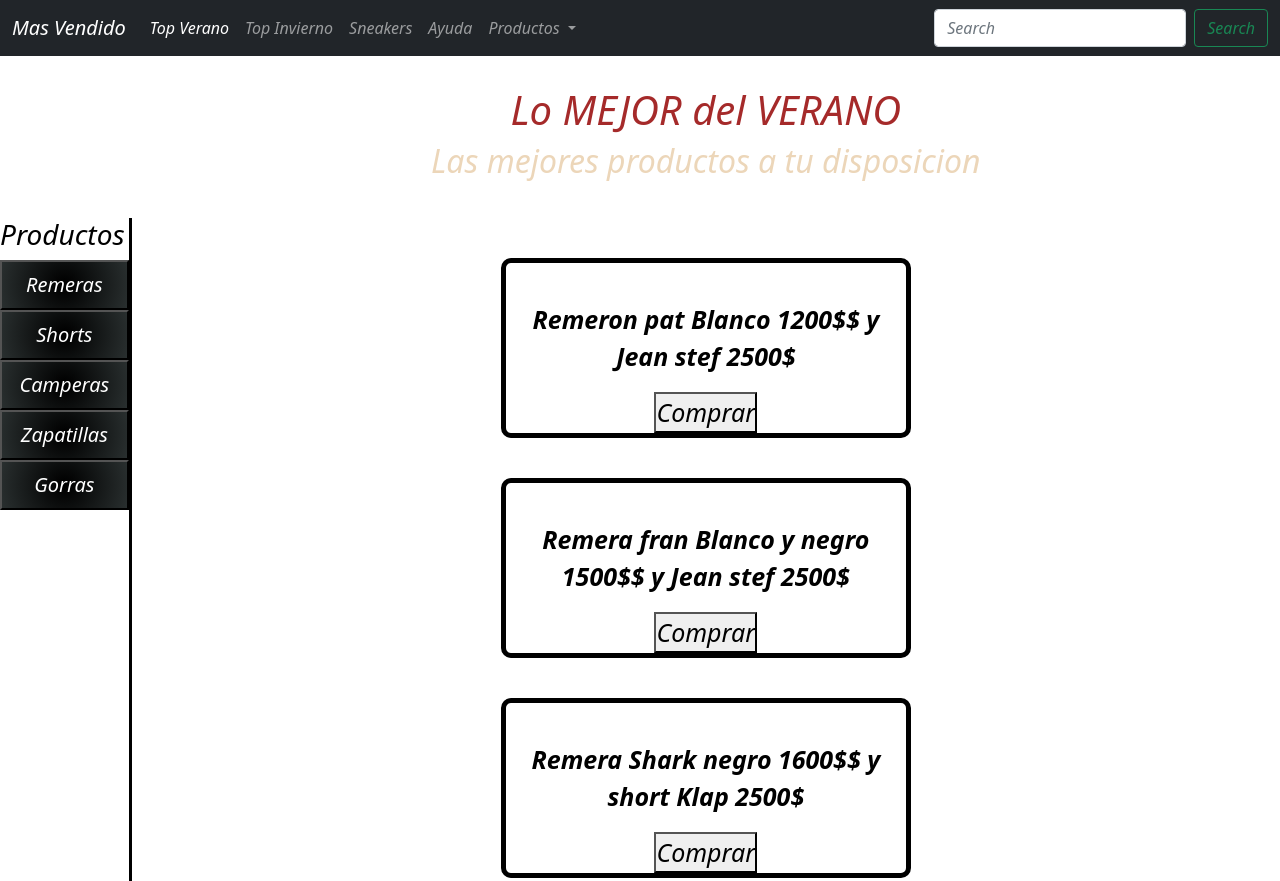
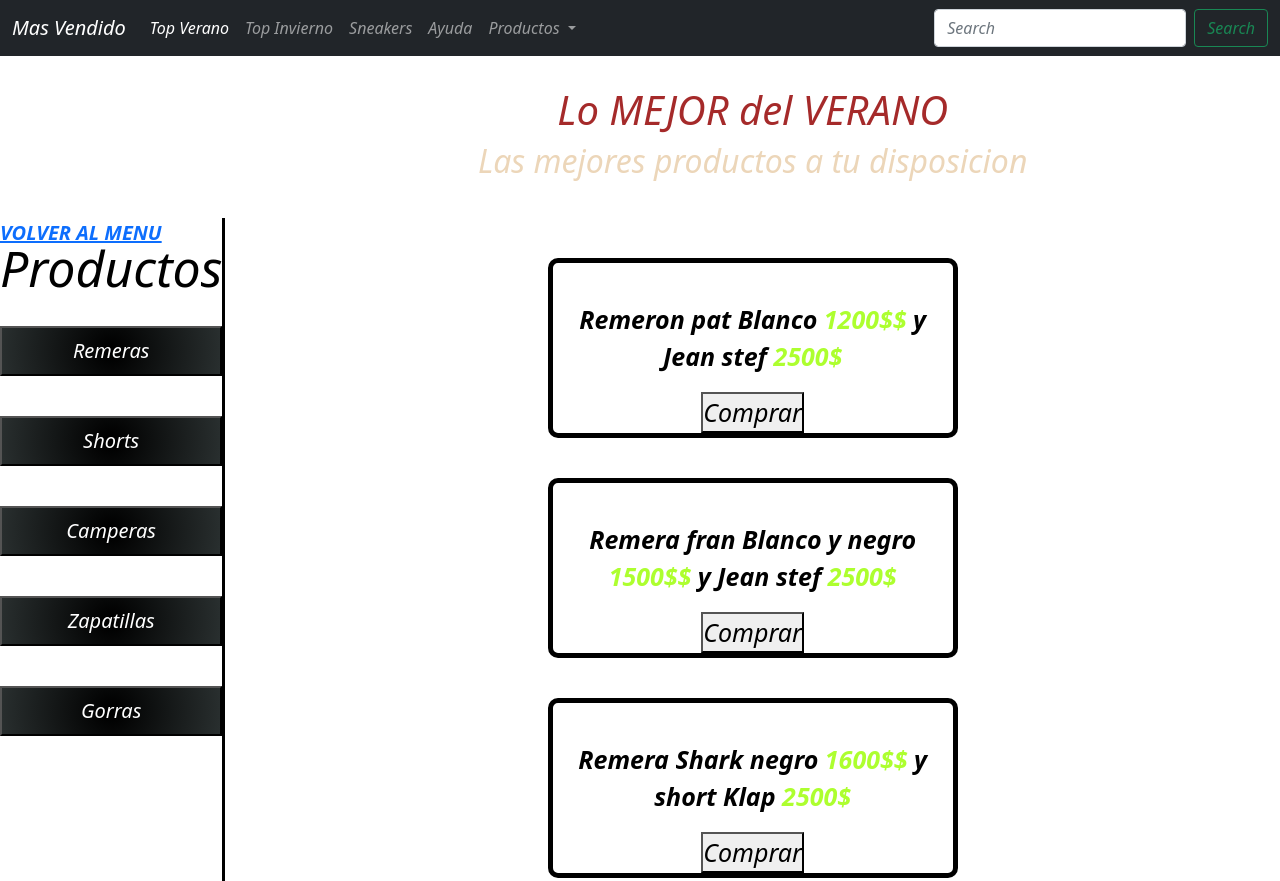
Before and after one commit to jhoeel07/Aplicando_SASS_jh, a plain HTML site: page page_3/top_verano.html in a window 1280 px wide. Shown: the top 881 px of the page. Drawn offline with nearby package versions, Linux system fonts and the light colour scheme; a web font is replaced by a local one.

Commit message:
Lista la aplicacion de Ssas en modo Tablet

```diff
--- a/css/Backupmain.css
+++ b/css/Backupmain.css
@@ -205,7 +205,7 @@ h1{
 
 /*--------------estilo a la seccion Sneakers modo celular-------------*/
 
-.sneakers{
+/* ESTO YA NO SIRVE POR QUE APLIQUE GRID DE BOOSTRAP.sneakers{
 
     display: flex;
     flex-flow: wrap column;
@@ -218,15 +218,14 @@ h1{
 .tabla__sneakers{
 
 
-
     width: 250px;
 
-}
+}*/
 
 
 /*--------------estilo a la seccion Gorras-------------*/
 
-.gorras{
+/* ESTO YA NO SIRVE POR QUE APLIQUE GRID DE BOOSTRAP.gorras{
 
     display: flex;
     flex-flow: wrap column;
@@ -239,7 +238,7 @@ h1{
    width: 250px;
 
 }
-
+*/
 
 
 
--- a/scss/_Tablet.scss
+++ b/scss/_Tablet.scss
@@ -0,0 +1,72 @@
+@media screen and (min-width:768px) {
+
+    .contenedorPadreSupremo{
+
+
+        grid-template-areas:
+
+         "navPrincipal navPrincipal navPrincipal"
+         "header header header"
+         "segundo_menu main main"
+         "nav_secu nav_secu nav_secu";
+
+
+    }
+
+    .header{
+
+        font-size: large;
+
+    }
+    .mas_vendidos_fotos{
+
+        width: 350px;
+   }
+
+    .segundo_menu{
+
+        flex-direction: column;
+        justify-content: start;
+        border-right: solid #000;
+        background-image:$imagenFondo-Segundo-Menu;
+
+        button{
+            margin: 20px 0px 20px 0px;
+            z-index: 10;
+            border-radius: 0;
+            font-size: 20px;
+            height: 50px;
+            width: 100%;
+
+        }
+
+
+        h3{
+
+            font-size: 50px;
+            margin-top: 20px;
+
+        }
+
+        .VOLVER{
+
+            display: block;
+            position: fixed;
+            z-index: 1;
+
+        }
+
+    }
+    /*-----------------parte de la Pagina Mejor del verano-------------------*/
+    .cajaPrincipalmodelosVerano{
+        align-items: center;
+    }
+    .caja_Formulario{
+
+        font-size: 30px;
+
+    }
+
+
+
+}
--- a/scss/main.scss
+++ b/scss/main.scss
@@ -62,6 +62,10 @@ h1{
     color: rgb(236, 214, 185);
     text-align: center;
 
+    .precios{
+
+        color: greenyellow;
+    }
     .titulos_MainPrincipal{
 
         margin-top: 20px;
@@ -319,7 +323,7 @@ h1{
 
 
 
-
-
+// -----------------------------aca estan los imports y Variables-------------------
+@import "_Variables";
 @import "_Tablet";
 @import "_Desktop";
```
Also changed, not shown: css/main.css, scss/_Variables.scss (renamed from scss/Variables.scss).
